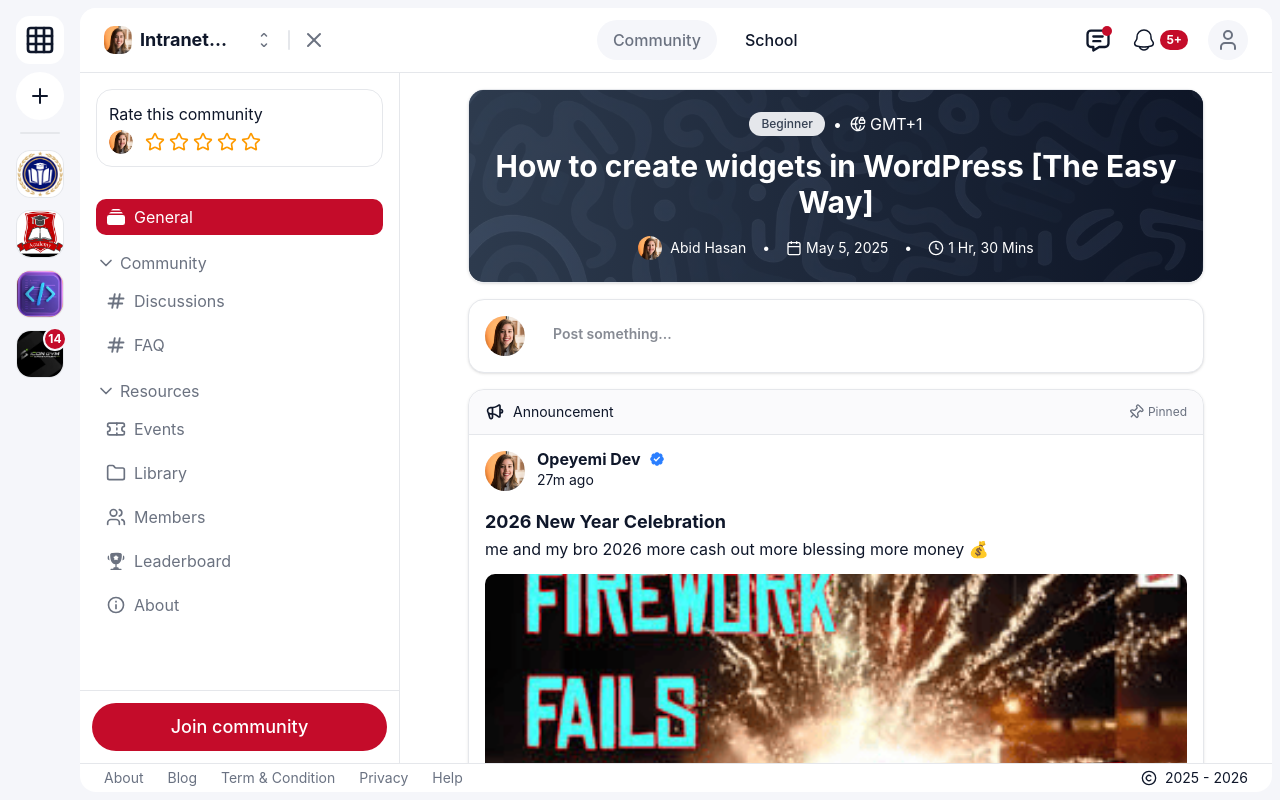
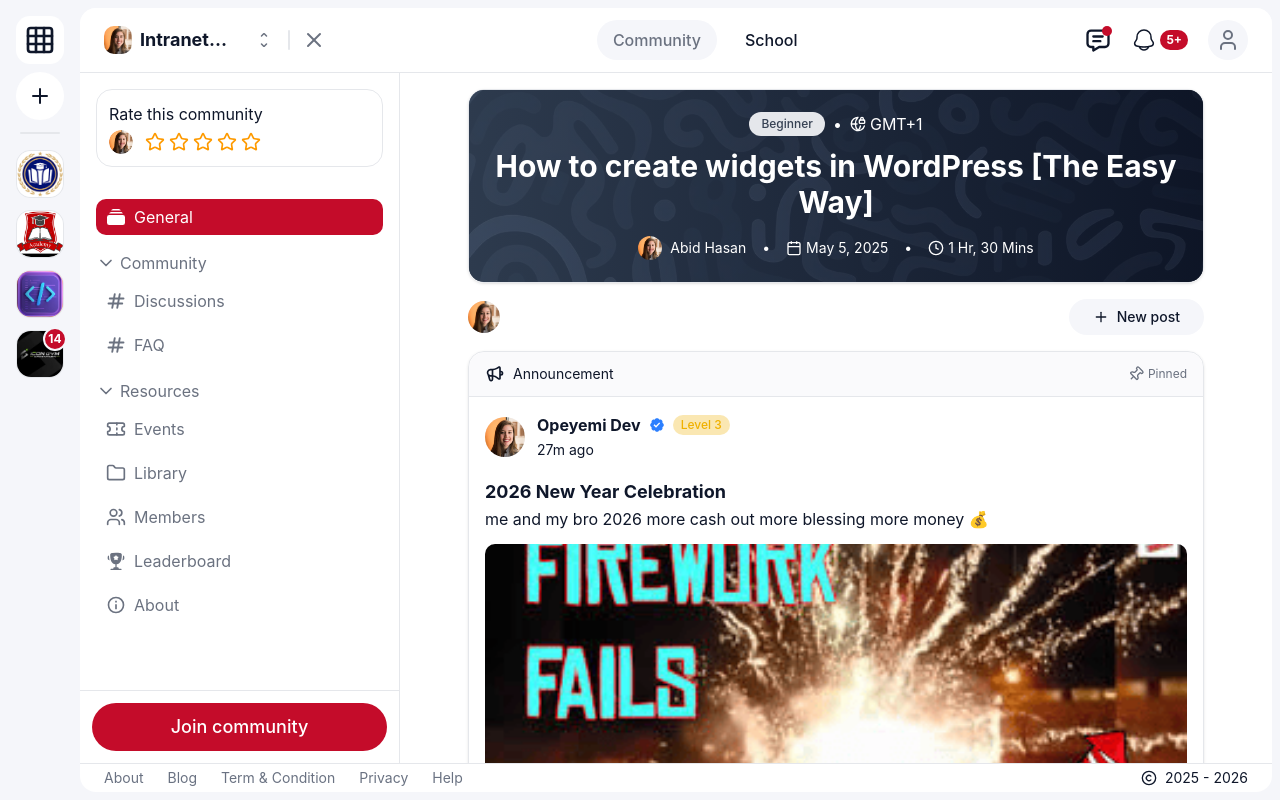
Before and after one commit to Alagwudavid/intranet, a Next.js app: page /c/general in a window 1280 px wide. Built offline with nearby package versions, Linux system fonts and the light colour scheme.

Commit message:
update on general route

```diff
--- a/app/c/general/page.tsx
+++ b/app/c/general/page.tsx
@@ -1,6 +1,6 @@
 'use client';
 
-import { Heart, MessageCircle, Share2, MoreHorizontal, Pin, GlobeLock, ChartNoAxesColumn, Share } from 'lucide-react';
+import { Heart, MessageCircle, Share2, MoreHorizontal, Pin, GlobeLock, ChartNoAxesColumn, Share, Plus } from 'lucide-react';
 import Image from 'next/image';
 
 interface Post {
@@ -161,9 +161,9 @@ const mockPosts: Post[] = [
 
 export default function CommunityPage() {
     return (
-        <div className="max-w-3xl min-w-sm mx-auto p-4 shrink-0">
+        <div className="max-w-3xl min-w-sm mx-auto p-4 shrink-0 space-y-4">
             {/* Event Announcement */}
-            <div className="border rounded-2xl shadow-sm mb-4 overflow-hidden">
+            <div className="border rounded-2xl shadow-sm overflow-hidden">
                 <div className="relative w-full h-48 bg-gradient-to-r from-slate-400 to-slate-700">
                     <Image
                         src="/assets/event-bg-2.png"
@@ -214,7 +214,7 @@ export default function CommunityPage() {
             </div>
 
             {/* Create Post Form */}
-            <div className="bg-background border p-4 rounded-2xl shadow-sm mb-4">
+            {/* <div className="bg-background border p-4 rounded-2xl shadow-sm mb-4">
                 <div className="flex gap-3">
                     <div className="w-10 h-10 rounded-full bg-muted overflow-hidden relative flex-shrink-0">
                         <Image
@@ -232,6 +232,23 @@ export default function CommunityPage() {
                         />
                     </div>
                 </div>
+            </div> */}
+
+            <div className='flex items-center gap-3 justify-between'>
+                <div className="flex gap-3">
+                    <div className="w-8 h-8 rounded-full bg-muted overflow-hidden relative flex-shrink-0">
+                        <Image
+                            src="/assets/user-1.png"
+                            alt="Your avatar"
+                            fill
+                            className="object-cover"
+                        />
+                    </div>
+                </div>
+                 <button className="flex items-center gap-2 px-6 py-2 bg-muted hover:bg-muted/80 rounded-full text-sm font-medium transition-colors">
+                    <Plus className="w-4 h-4" />
+                    New post
+                </button>
             </div>
 
             {/* Posts Feed */}
@@ -264,15 +281,13 @@ export default function CommunityPage() {
                                     </div>
                                     <div className='gap-0'>
                                         <div className="flex items-center gap-2 text-base text-muted-foreground">
-                                            <h3 className="text-foreground font-bold leading-0">{post.author.name}</h3>
-                                            {post.author.verified ? (
+                                            <h3 className="text-foreground font-bold">{post.author.name}</h3>
+                                            {post.author.verified && (
                                                 <svg className="w-4 h-4 text-blue-500" viewBox="0 0 22 22" fill="currentColor">
                                                     <path d="M20.396 11c-.018-.646-.215-1.275-.57-1.816-.354-.54-.852-.972-1.438-1.246.223-.607.27-1.264.14-1.897-.131-.634-.437-1.218-.882-1.687-.47-.445-1.053-.75-1.687-.882-.633-.13-1.29-.083-1.897.14-.273-.587-.704-1.086-1.245-1.44S11.647 1.62 11 1.604c-.646.017-1.273.213-1.813.568s-.969.854-1.24 1.44c-.608-.223-1.267-.272-1.902-.14-.635.13-1.22.436-1.69.882-.445.47-.749 1.055-.878 1.688-.13.633-.08 1.29.144 1.896-.587.274-1.087.705-1.443 1.245-.356.54-.555 1.17-.574 1.817.02.647.218 1.276.574 1.817.356.54.856.972 1.443 1.245-.224.606-.274 1.263-.144 1.896.13.634.433 1.218.877 1.688.47.443 1.054.747 1.687.878.633.132 1.29.084 1.897-.136.274.586.705 1.084 1.246 1.439.54.354 1.17.551 1.816.569.647-.016 1.276-.213 1.817-.567s.972-.854 1.245-1.44c.604.239 1.266.296 1.903.164.636-.132 1.22-.447 1.68-.907.46-.46.776-1.044.908-1.681s.075-1.299-.165-1.903c.586-.274 1.084-.705 1.439-1.246.354-.54.551-1.17.569-1.816zM9.662 14.85l-3.429-3.428 1.293-1.302 2.072 2.072 4.4-4.794 1.347 1.246z"></path>
                                                 </svg>
-                                            ) : (
-                                                <span className='text-xs p-0.5 px-2 rounded-2xl bg-yellow-500/30 text-yellow-500 font-medium'>Level 3</span>
                                             )}
-                                            {/* • */}
+                                            <span className='text-xs p-0.5 px-2 rounded-2xl bg-yellow-500/30 text-yellow-500 font-medium'>Level 3</span>
                                         </div>
                                         <span className="text-sm text-foreground">{post.timestamp}</span>
                                     </div>
```
